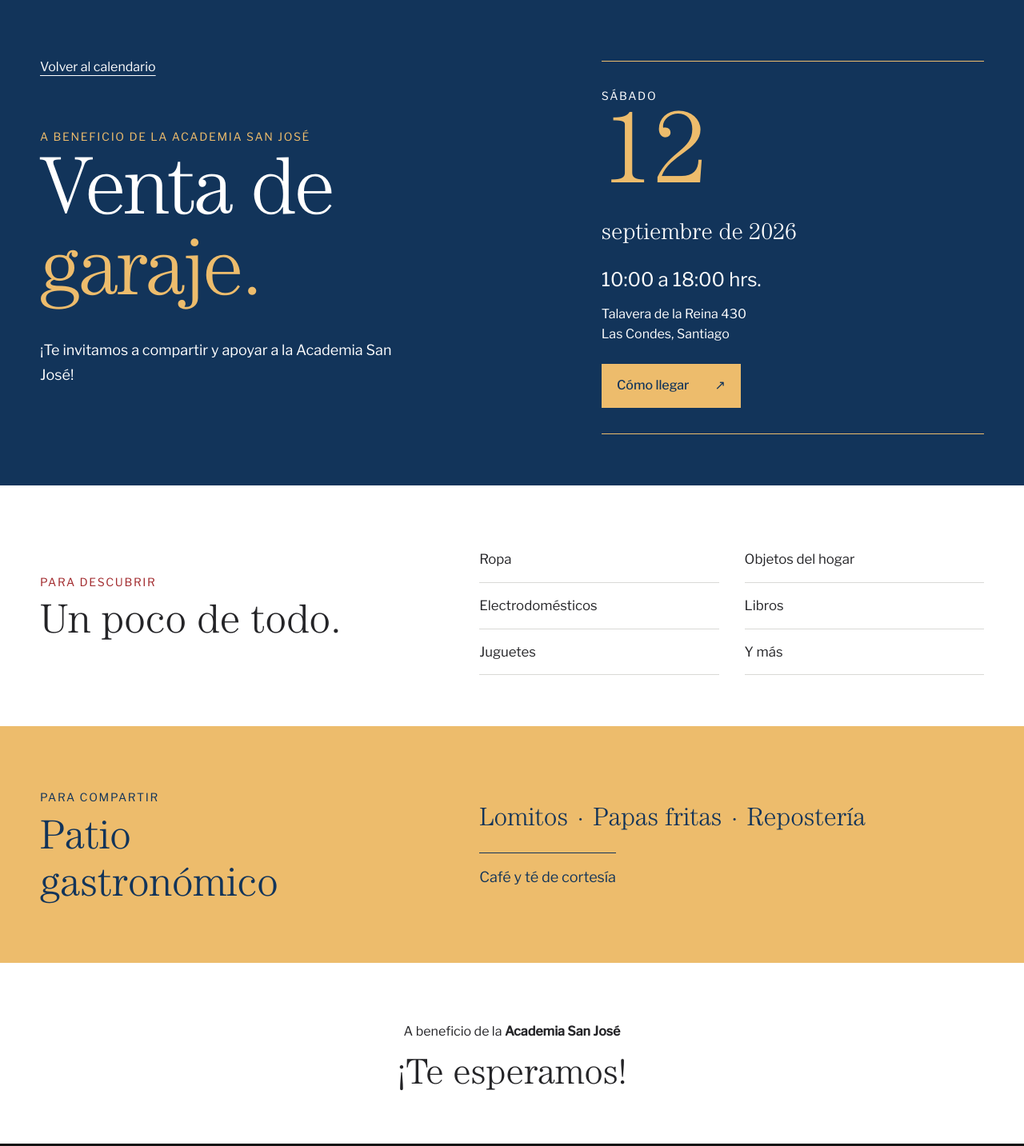
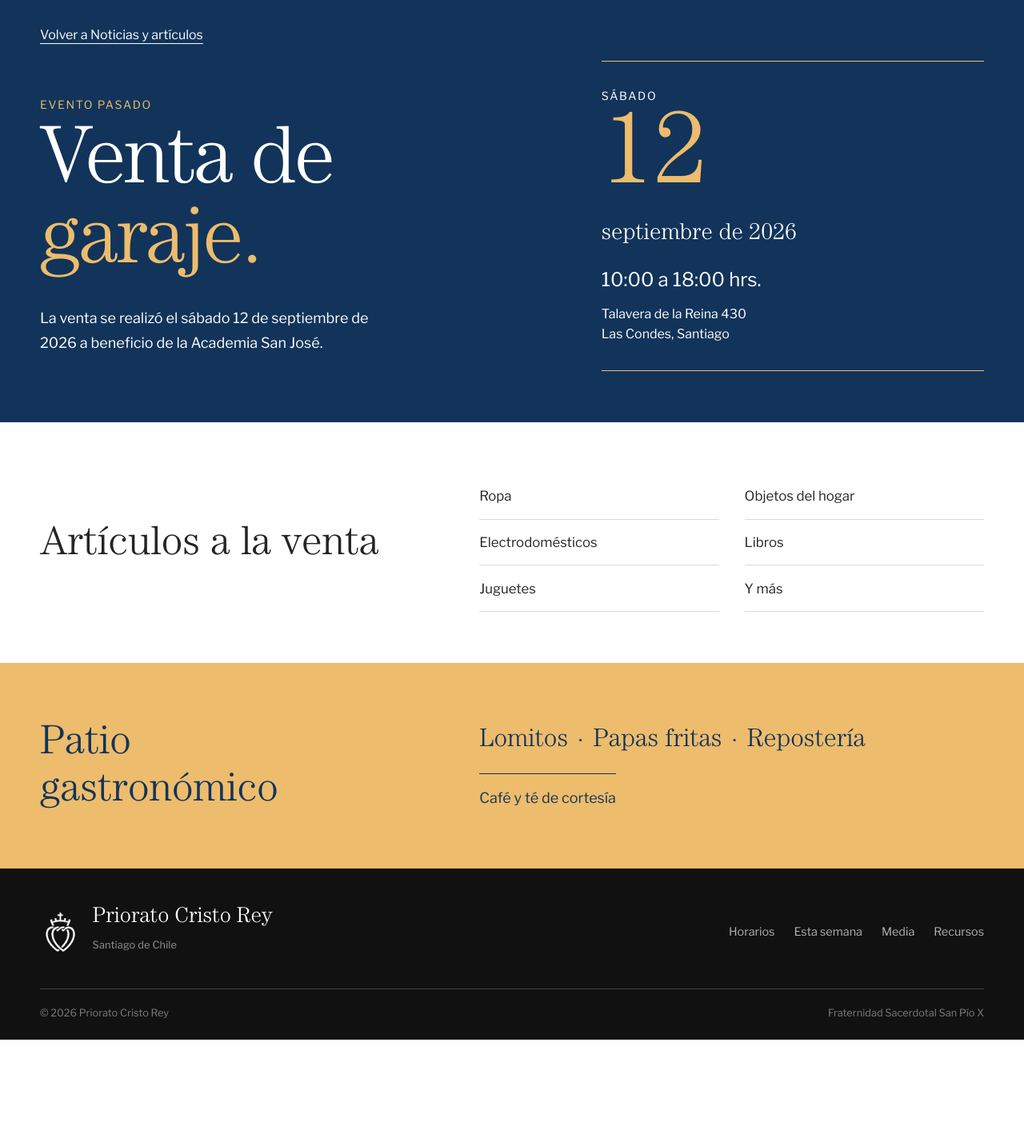
Before and after one commit to jornada-de-estudios/jornada-de-estudios.github.io, a plain HTML site: page venta-de-garaje.html in a window 1280 px wide. Shown: the part 120-1553 px from the top of the page at 80% size. After the commit the page ends 1420 px from the top, so only its background shows below. Drawn offline with nearby package versions, Linux system fonts and the light colour scheme.

Commit message:
Mark past event pages and add a weekly archive review

```diff
--- a/venta-de-garaje.html
+++ b/venta-de-garaje.html
@@ -3,7 +3,7 @@
 <head>
   <meta charset="utf-8">
   <meta name="viewport" content="width=device-width, initial-scale=1">
-  <meta name="description" content="Venta de garaje a beneficio de la Academia San José. Sábado 12 de septiembre de 2026, de 10:00 a 18:00, en Talavera de la Reina 430, Las Condes.">
+  <meta name="description" content="Venta de garaje a beneficio de la Academia San José, celebrada el sábado 12 de septiembre de 2026 en Las Condes.">
   <title>Venta de garaje · 12 de septiembre · Priorato Cristo Rey</title>
   <link rel="shortcut icon" href="favicon.ico">
   <link rel="preconnect" href="https://fonts.googleapis.com">
@@ -34,10 +34,10 @@
     <section class="sale-hero" aria-labelledby="sale-title">
       <div class="container sale-hero-grid">
         <div class="sale-heading">
-          <a class="sale-back" href="calendario.html">Volver al calendario</a>
-          <p class="sale-eyebrow">A beneficio de la Academia San José</p>
+          <a class="sale-back" href="/noticias/">Volver a Noticias y artículos</a>
+          <p class="sale-eyebrow">Evento pasado</p>
           <h1 id="sale-title">Venta de<br><em>garaje.</em></h1>
-          <p class="sale-invitation">¡Te invitamos a compartir y apoyar a la Academia San José!</p>
+          <p class="sale-invitation">La venta se realizó el <time datetime="2026-09-12">sábado 12 de septiembre de 2026</time> a beneficio de la Academia San José.</p>
         </div>
         <div class="sale-date">
           <span class="sale-eyebrow">Sábado</span>
@@ -45,19 +45,17 @@
           <span class="sale-month">septiembre de 2026</span>
           <p class="sale-time">10:00 a 18:00 hrs.</p>
           <address>Talavera de la Reina 430<br>Las Condes, Santiago</address>
-          <a class="sale-button" href="https://maps.app.goo.gl/mGcGi3qFsZ8JMMnSA" target="_blank" rel="noopener">Cómo llegar <span aria-hidden="true">↗</span></a>
         </div>
       </div>
     </section>
     <section class="sale-finds" aria-labelledby="finds-title"><div class="container sale-content-grid">
-      <div><p class="sale-eyebrow">Para descubrir</p><h2 id="finds-title">Un poco de todo.</h2></div>
+      <div><h2 id="finds-title">Artículos a la venta</h2></div>
       <ul class="sale-items"><li>Ropa</li><li>Objetos del hogar</li><li>Electrodomésticos</li><li>Libros</li><li>Juguetes</li><li>Y más</li></ul>
     </div></section>
     <section class="sale-food" aria-labelledby="food-title"><div class="container sale-content-grid">
-      <div><p class="sale-eyebrow">Para compartir</p><h2 id="food-title">Patio<br>gastronómico</h2></div>
+      <div><h2 id="food-title">Patio<br>gastronómico</h2></div>
       <div class="sale-menu"><p>Lomitos <span aria-hidden="true">·</span> Papas fritas <span aria-hidden="true">·</span> Repostería</p><p class="sale-courtesy">Café y té de cortesía</p></div>
     </div></section>
-    <section class="sale-closing"><div class="container"><p>A beneficio de la <strong>Academia San José</strong></p><h2>¡Te esperamos!</h2></div></section>
   </main>
   <footer class="site-footer"><div class="container footer-top"><a class="brand brand-footer" href="index.html"><img class="brand-logo" src="img/sspx_logo_white_wobg.png" alt=""><span class="brand-copy"><strong>Priorato Cristo Rey</strong><small>Santiago de Chile</small></span></a><div class="footer-links"><a href="horarios.html">Horarios</a><a href="calendario.html">Esta semana</a><a href="media.html">Media</a><a href="recursos.html">Recursos</a></div></div><div class="container footer-bottom"><span>© 2026 Priorato Cristo Rey</span><span>Fraternidad Sacerdotal San Pío X</span></div></footer>
   <script src="/js/parish-site.js?v=2" defer></script>
```
Also changed, not shown: aniversario-40.html (+7 -7 lines), noticias/fiesta-cristo-rey-2026.html (+3 -3 lines), 1 other file.
